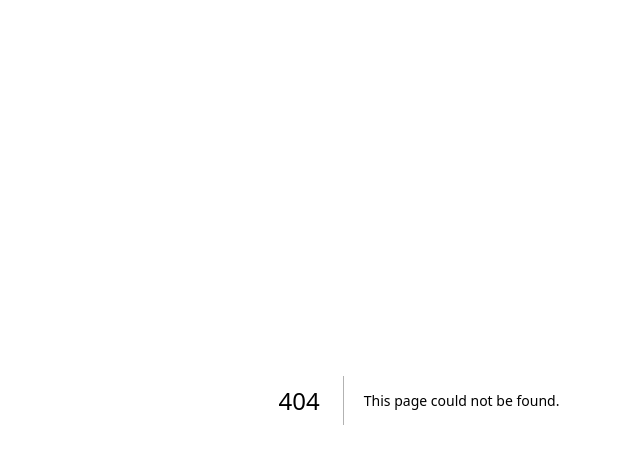
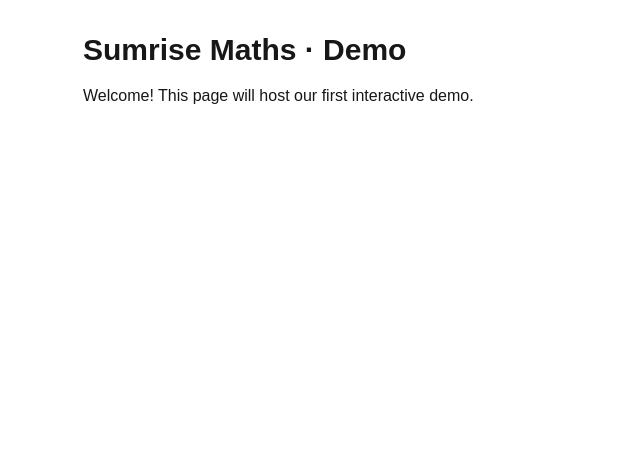
Before and after one commit to rhylryan21/SumriseMaths, a Next.js app: page /demo in a window 1280 px wide. Before the commit this address had no page. Shown: the top 464 px of the page, without its empty margins (221-861 px from the left). Built offline with nearby package versions, Linux system fonts and the light colour scheme.

Commit message:
feat(web): add /demo page and link from homepage

```diff
--- /dev/null
+++ b/src/app/demo/page.tsx
@@ -0,0 +1,10 @@
+export default function DemoPage() {
+return (
+<main className="min-h-screen p-8">
+<div className="max-w-2xl mx-auto space-y-4">
+<h1 className="text-3xl font-bold">Sumrise Maths · Demo</h1>
+<p>Welcome! This page will host our first interactive demo.</p>
+</div>
+</main>
+)
+}
--- a/src/app/page.tsx
+++ b/src/app/page.tsx
@@ -8,7 +8,7 @@ return (
 <h1 className="text-4xl md:text-6xl font-extrabold tracking-tight">Sumrise Maths</h1>
 <p className="text-lg md:text-xl text-gray-600">Personalised, step-aware maths practice for KS3 & GCSE.</p>
 <div className="flex gap-3 justify-center">
-<a href="#" className="px-5 py-3 rounded-2xl bg-black text-white">Try a demo</a>
+<a href="/demo" className="px-5 py-3 rounded-2xl bg-black text-white">Try a demo</a>
 <a href="#" className="px-5 py-3 rounded-2xl border">For teachers</a>
 </div>
 <p className="text-sm text-gray-400">© {new Date().getFullYear()} Sumrise Maths</p>
```
